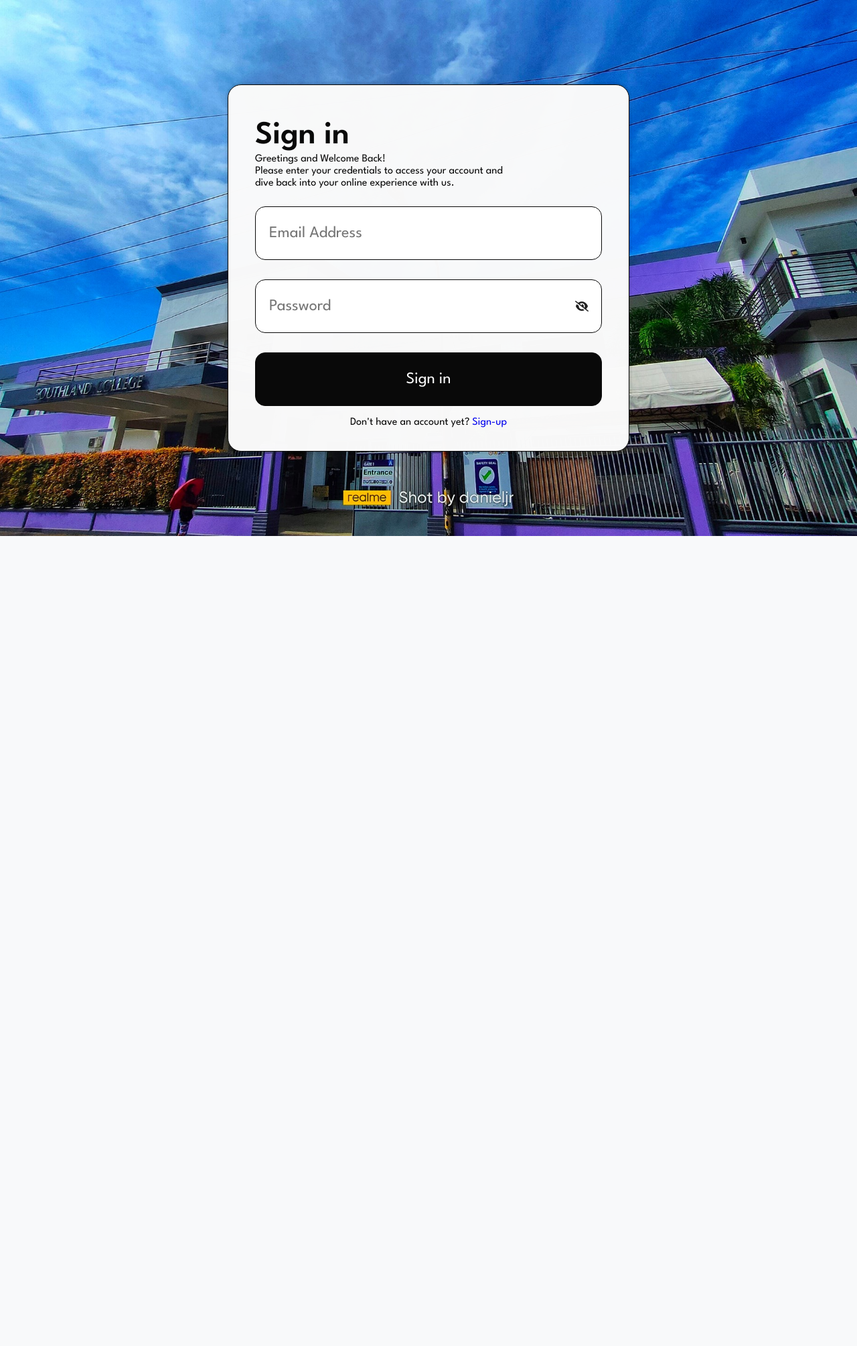
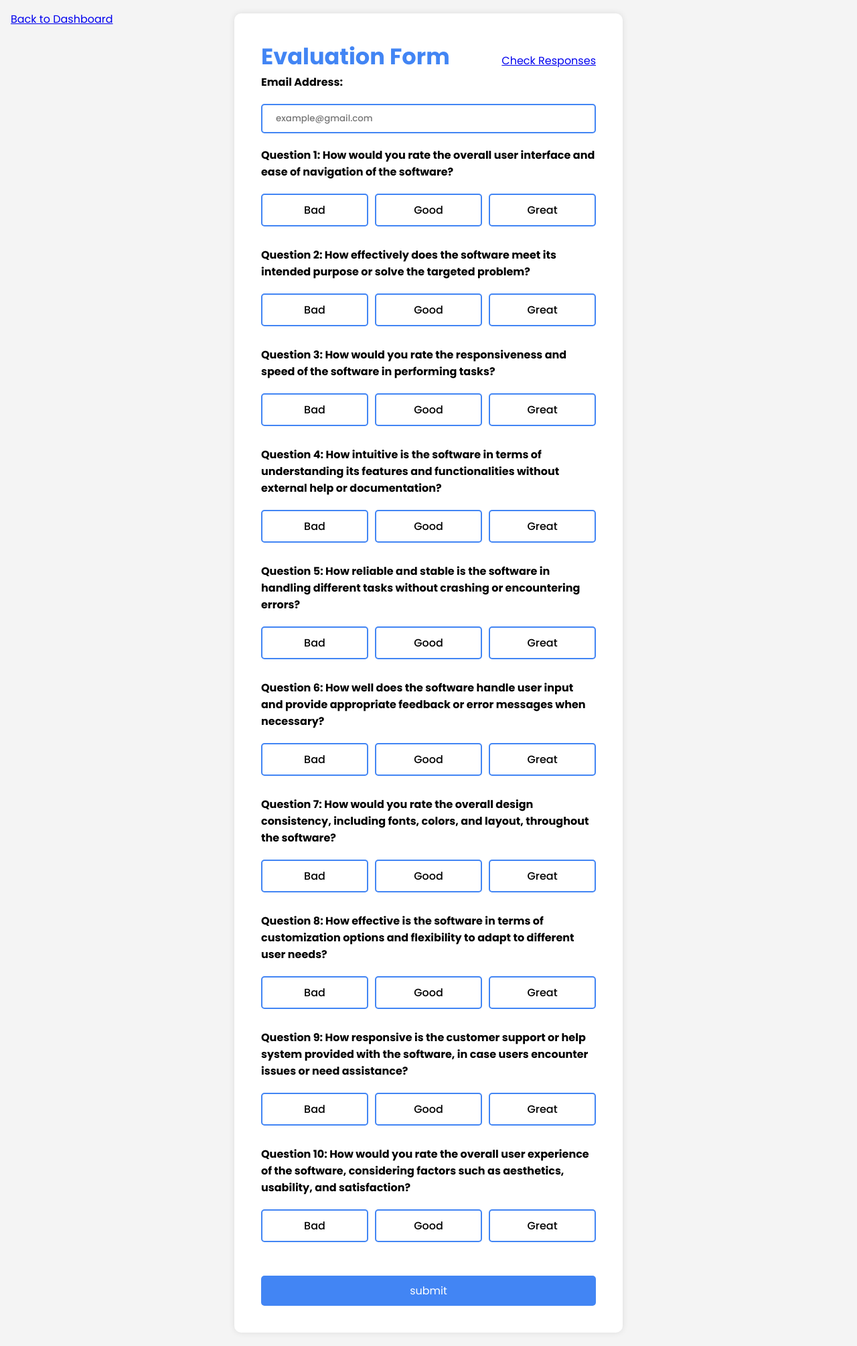
Before and after one commit to Oniely/Kodo2, a PHP site: page /evaluate/index.php in a window 1280 px wide. Shown: the whole page at 67% size. Before the commit the page ends 800 px from the top, so only its background shows below. Run offline with PHP 8.4, Linux system fonts and the light colour scheme.

Commit message:
added evaluation

```diff
--- /dev/null
+++ b/evaluate/app.js
@@ -0,0 +1,16 @@
+function validateForm() {
+    var email = document.getElementById("email").value;
+    var radios = document.querySelectorAll('input[type="radio"]:checked');
+
+    if (email === "") {
+        alert("Email address is required.");
+        return false;
+    }
+
+    if (radios.length < 10) {
+        alert("Please answer all questions.");
+        return false;
+    }
+
+    return true;
+}
--- /dev/null
+++ b/evaluate/index.php
@@ -0,0 +1,174 @@
+<?php
+
+$dbHost = "localhost";
+$dbUsername = "root";
+$dbPassword = "";
+$dbDatabase = "test_db";
+
+$conn = new mysqli($dbHost, $dbUsername, $dbPassword, $dbDatabase);
+
+if ($conn->connect_error) {
+    die("Connection failed: " . $conn->connect_error);
+}
+
+?>
+<!DOCTYPE html>
+<html lang="en">
+
+<head>
+    <meta charset="UTF-8">
+    <meta name="viewport" content="width=device-width, initial-scale=1.0">
+    <title>Evaluation Form</title>
+
+    <link rel="stylesheet" href="styles.css">
+    <script src="app.js" defer></script>
+</head>
+
+<body>
+    <a id="back" href="../admin/dashboard.php">Back to Dashboard</a>
+    <div class="form-container">
+        <a id="result" href="./result.php">Check Responses</a>
+        <h1>Evaluation Form</h1>
+        <form method="POST" onsubmit="return validateForm()">
+            <label for="email">Email Address:</label>
+            <div class="rating">
+                <input name="email" id="email" type="text" placeholder="example@gmail.com" >
+            </div>
+            <label for="question1">Question 1: How would you rate the overall user interface and ease of navigation of the software?</label>
+            <div class="rating">
+                <input type="radio" id="bad1" name="rating1" value="bad" >
+                <label for="bad1">Bad</label>
+                <input type="radio" id="good1" name="rating1" value="good" >
+                <label for="good1">Good</label>
+                <input type="radio" id="great1" name="rating1" value="great" >
+                <label for="great1">Great</label>
+            </div>
+
+            <label for="question2">Question 2: How effectively does the software meet its intended purpose or solve the targeted problem?</label>
+            <div class="rating">
+                <input type="radio" id="bad2" name="rating2" value="bad" >
+                <label for="bad2">Bad</label>
+                <input type="radio" id="good2" name="rating2" value="good" >
+                <label for="good2">Good</label>
+                <input type="radio" id="great2" name="rating2" value="great" >
+                <label for="great2">Great</label>
+            </div>
+
+            <label for="question3">Question 3: How would you rate the responsiveness and speed of the software in performing tasks?</label>
+            <div class="rating">
+                <input type="radio" id="bad3" name="rating3" value="bad" >
+                <label for="bad3">Bad</label>
+                <input type="radio" id="good3" name="rating3" value="good" >
+                <label for="good3">Good</label>
+                <input type="radio" id="great3" name="rating3" value="great" >
+                <label for="great3">Great</label>
+            </div>
+            <label for="question4">Question 4: How intuitive is the software in terms of understanding its features and functionalities without external help or documentation?</label>
+            <div class="rating">
+                <input type="radio" id="bad4" name="rating4" value="bad" >
+                <label for="bad4">Bad</label>
+                <input type="radio" id="good4" name="rating4" value="good" >
+                <label for="good4">Good</label>
+                <input type="radio" id="great4" name="rating4" value="great" >
+                <label for="great4">Great</label>
+            </div>
+            <label for="question5">Question 5: How reliable and stable is the software in handling different tasks without crashing or encountering errors?</label>
+            <div class="rating">
+                <input type="radio" id="bad5" name="rating5" value="bad" >
+                <label for="bad5">Bad</label>
+                <input type="radio" id="good5" name="rating5" value="good" >
+                <label for="good5">Good</label>
+                <input type="radio" id="great5" name="rating5" value="great" >
+                <label for="great5">Great</label>
+            </div>
+            <label for="question6">Question 6: How well does the software handle user input and provide appropriate feedback or error messages when necessary?</label>
+            <div class="rating">
+                <input type="radio" id="bad6" name="rating6" value="bad" >
+                <label for="bad6">Bad</label>
+                <input type="radio" id="good6" name="rating6" value="good" >
+                <label for="good6">Good</label>
+                <input type="radio" id="great6" name="rating6" value="great" >
+                <label for="great6">Great</label>
+            </div>
+            <label for="question7">Question 7: How would you rate the overall design consistency, including fonts, colors, and layout, throughout the software?</label>
+            <div class="rating">
+                <input type="radio" id="bad7" name="rating7" value="bad" >
+                <label for="bad7">Bad</label>
+                <input type="radio" id="good7" name="rating7" value="good" >
+                <label for="good7">Good</label>
+                <input type="radio" id="great7" name="rating7" value="great" >
+                <label for="great7">Great</label>
+            </div>
+            <label for="question8">Question 8: How effective is the software in terms of customization options and flexibility to adapt to different user needs?</label>
+            <div class="rating">
+                <input type="radio" id="bad8" name="rating8" value="bad" >
+                <label for="bad8">Bad</label>
+                <input type="radio" id="good8" name="rating8" value="good" >
+                <label for="good8">Good</label>
+                <input type="radio" id="great8" name="rating8" value="great" >
+                <label for="great8">Great</label>
+            </div>
+            <label for="question9">Question 9: How responsive is the customer support or help system provided with the software, in case users encounter issues or need assistance?</label>
+            <div class="rating">
+                <input type="radio" id="bad9" name="rating9" value="bad" >
+                <label for="bad9">Bad</label>
+                <input type="radio" id="good9" name="rating9" value="good" >
+                <label for="good9">Good</label>
+                <input type="radio" id="great9" name="rating9" value="great" >
+                <label for="great9">Great</label>
+            </div>
+            <label for="question10">Question 10: How would you rate the overall user experience of the software, considering factors such as aesthetics, usability, and satisfaction?</label>
+            <div class="rating">
+                <input type="radio" id="bad10" name="rating10" value="bad" >
+                <label for="bad10">Bad</label>
+                <input type="radio" id="good10" name="rating10" value="good" >
+                <label for="good10">Good</label>
+                <input type="radio" id="great10" name="rating10" value="great" >
+                <label for="great10">Great</label>
+            </div>
+
+            <input type="submit" value="submit" class="button">
+
+            <?php
+
+            if ($_SERVER["REQUEST_METHOD"] == "POST") {
+                $email = $_POST['email'];
+                $q1 = $_POST['rating1'];
+                $q2 = $_POST['rating2'];
+                $q3 = $_POST['rating3'];
+                $q4 = $_POST['rating4'];
+                $q5 = $_POST['rating5'];
+                $q6 = $_POST['rating6'];
+                $q7 = $_POST['rating7'];
+                $q8 = $_POST['rating8'];
+                $q9 = $_POST['rating9'];
+                $q10 = $_POST['rating10'];
+
+                $stmt = $conn->prepare("INSERT INTO `evaluation_tbl`(`id`, `email`, `q1`, `q2`, `q3`, `q4`, `q5`, `q6`, `q7`, `q8`, `q9`, `q10`) VALUES (DEFAULT, ?, ?, ?, ?, ?, ?, ?, ?, ?, ?, ?)");
+                $stmt->bind_param("sssssssssss", $email, $q1, $q2, $q3, $q4, $q5, $q6, $q7, $q8, $q9, $q10);
+
+                if ($stmt->execute()) {
+                    echo "<script>
+                        alert('Form Submitted Successfully!')
+                        </script>";
+                } else {
+                    echo "<script>
+                        alert('Error!')
+                        </script>";
+                }
+
+                $stmt->close();
+                $conn->close();
+            }
+
+            ?>
+        </form>
+    </div>
+    <script>
+        if (window.history.replaceState) {
+            window.history.replaceState(null, null, window.location.href);
+        }
+    </script>
+</body>
+
+</html>
--- /dev/null
+++ b/evaluate/styles.css
@@ -0,0 +1,123 @@
+@import url(https://fonts.googleapis.com/css?family=Poppins:100,100italic,200,200italic,300,300italic,regular,italic,500,500italic,600,600italic,700,700italic,800,800italic,900,900italic);
+
+* {
+    margin: 0;
+    padding: 0;
+    font-family: 'Poppins', sans-serif;
+}
+
+body {
+    background-color: #f4f4f4;
+    display: flex;
+    justify-content: center;
+    align-items: center;
+    height: auto;
+    margin: 0;
+    padding: 20px;
+}
+
+.form-container {
+    background-color: #ffffff;
+    padding: 40px;
+    border-radius: 10px;
+    box-shadow: 0px 0px 10px 0px rgba(0, 0, 0, 0.1);
+    text-align: start;
+    max-width: 500px;
+    width: 100%;
+    margin: 0 auto;
+    position: relative;
+}
+
+#result {
+    position: absolute;
+    top: 3.6rem;
+    right: 2.5rem;
+}
+
+#back {
+    position: absolute;
+    top: 1rem;
+    left: 1rem;
+}
+
+h1 {
+    color: #4285f4;
+    font-size: 2.1rem;
+}
+
+.rating {
+    margin-bottom: 20px;
+    padding-top: 10px;
+}
+
+.rating p {
+    font-size: 2.5rem;
+}
+
+label {
+    font-weight: bold;
+    display: block;
+    margin-bottom: 10px;
+}
+
+.rating {
+    display: flex;
+    justify-content: center;
+    align-items: center;
+    gap: 10px;
+}
+
+input[type="radio"] {
+    display: none;
+}
+
+label[for^="bad"],
+label[for^="great"],
+label[for^="good"],
+input[type=text] {
+    cursor: pointer;
+    padding: 10px 20px;
+    border: 2px solid #4285f4;
+    border-radius: 5px;
+    width: 100%;
+    text-align: center;
+    font-weight: 500;
+}
+
+input[type=text] {
+    text-align: start;
+    cursor: auto;
+}
+
+input[type=text]:active {
+    border: 2px solid #3b79db;
+}
+
+label[for^="bad"]:hover ,
+label[for^="verygood"]:hover ,
+label[for^="good"]:hover  {
+    background: #4285f4;
+    color: #f4f4f4;
+}
+
+input[type="radio"]:checked+label {
+    background-color: #3b79db;
+    color: white;
+}
+
+.button {
+    background-color: #4285f4;
+    color: white;
+    border: none;
+    padding: 10px 20px;
+    border-radius: 5px;
+    cursor: pointer;
+    font-size: 16px;
+    transition: background-color 0.3s ease;
+    margin-top: 20px;
+    width: 100%;
+}
+
+.button:hover {
+    background-color: #3b79db;
+}
```
Also changed, not shown: admin/dashboard.php (+31 -19 lines), evaluate/result.php (added, +110 -0 lines).
